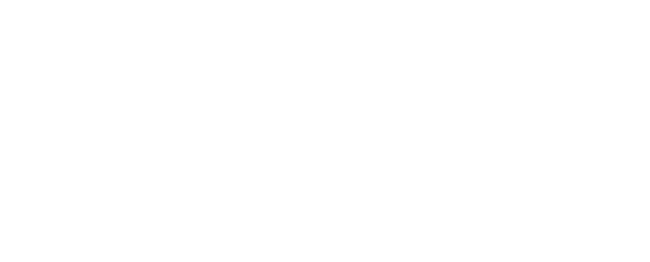
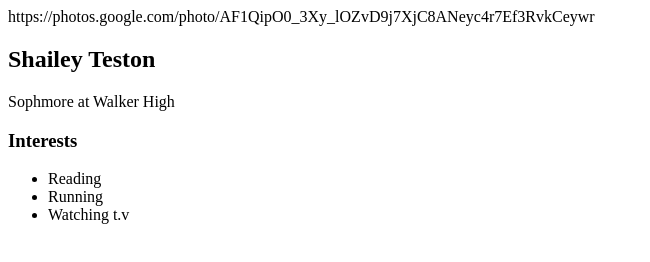
Before and after one commit to shaileyteston/shaileyteston.github.io, a plain HTML site: page index.html in a window 1280 px wide. Shown: the whole page, without its empty margins (0-650 px from the left). Drawn offline with Linux system fonts and the light colour scheme.

Commit message:
Update index.html

```diff
--- a/index.html
+++ b/index.html
@@ -14,12 +14,22 @@
             <main>
                 <!-- Sidebar section -->
                 <div>
-
+                    <img>https://photos.google.com/photo/AF1QipO0_3Xy_lOZvD9j7XjC8ANeyc4r7Ef3RvkCeywr
                 </div>
 
                 <!-- Content section -->
                 <div>
-
+                    <h2>Shailey Teston</h2>
+                    <p>Sophmore at Walker High</p>
+                    <!-- Interests section -->
+                    <div>
+                        <h3>Interests</h3>
+                        <ul>
+                            <li>Reading</li>
+                            <li>Running</li>
+                            <li>Watching t.v</li>
+                        </ul>
+                    </div>
                 </div>
             </main>
 
```
